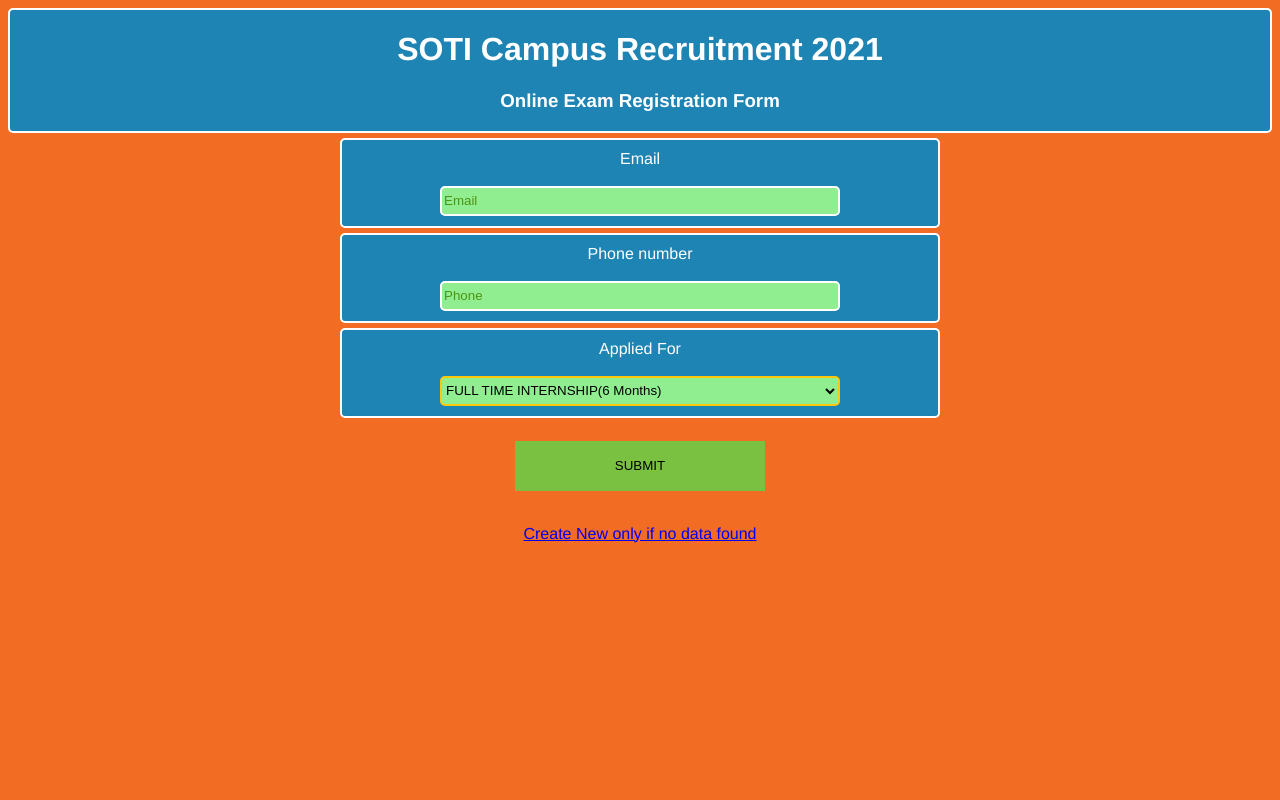
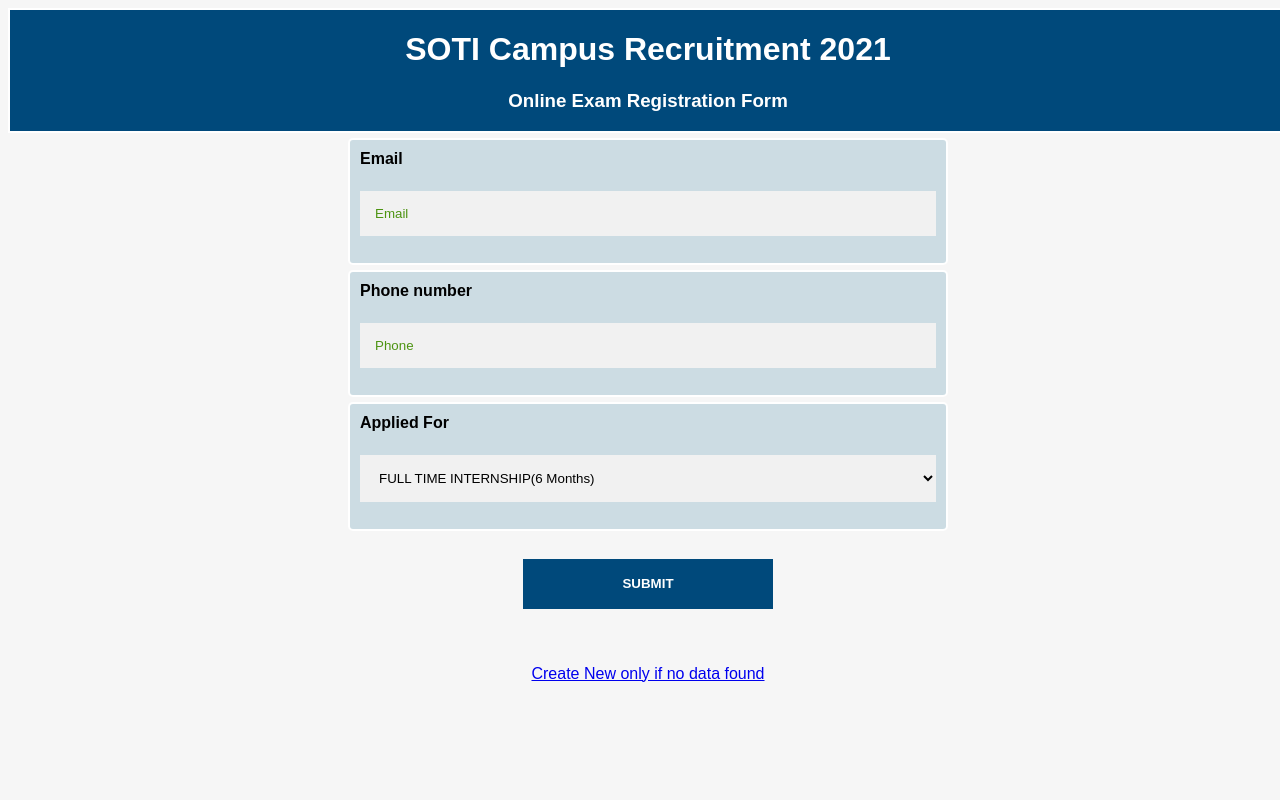
Before and after one commit to naveenmm/datacheck, a PHP site: page /validate.php in a window 1280 px wide. Run offline with PHP 8.4, Linux system fonts and the light colour scheme.

Commit message:
changed css

```diff
--- a/db.php
+++ b/db.php
@@ -1,4 +1,4 @@
 <?php $username='soti';
         $password='3jN@KG3uu@hSKXS';
-        $db='master_data';
+        $db='candidate_list';
         $conn=mysqli_connect('localhost',$username,$password,$db);
--- a/register.css
+++ b/register.css
@@ -1,51 +1,60 @@
 body{
-    background-color: #f36c23;
-    font-family: Helvetica;
+    background-color: #f6f6f6;
+    font-family: Arial, Helvetica, sans-serif;
     animation: shrink 5s infinite alternate;
+    width: 100%;
+}
+* {
+  box-sizing: border-box;
+}
+hr {
+  border: 10px solid #00497b;
+  margin-bottom: 0px;
 }
 h1,h3{
     color: white;
 }
 div,.headings{
-    background-color: #1e84b4;
+	border-radius: 0px;
+    background-color: #00497b;
     padding: 0px;
+    width: 100%;
 }
 div{
+	border-radius: 50px;
     border-color: white;
     border-style: solid;
     border-width: 2px;
     padding: 10px;
-    background-color: #1e84b4;
+    padding-bottom: 5px;
+    background-color: #ccdce3;
     border-radius: 5px;
     margin-bottom: 5px;
 }
 
 input{
-    border: 5px;
-    border-color: #ffc90a;
-    border-color: white;
-    border-style: solid;
-    border-width: 2px;
-    border-radius: 5px;
-    background-color: lightgreen;
-    height: 30px;
-    width: 400px;
+    width: 100%;
+  padding: 15px;
+  margin: 5px 0 22px 0;
+  display: inline-block;
+  border: none;
+  background: #f1f1f1;
 }
 select{
-    border: 5px;
-    border-color: #ffc90a;
-    border-style: solid;
-    border-radius: 5px;
-    border-width: 2px;
-    background-color: lightgreen;
-    width: 400px;
-    height: 30px;
+    width: 100%;
+  padding: 15px;
+  margin: 5px 0 22px 0;
+  display: inline-block;
+  border: none;
+  background: #f1f1f1;
 }
 input[type=submit]{
     border: 5px;
+    color : white;
+    font-weight: bold;
     border-style: none;
     border-radius: 0px;
-    background-color:#7ac142;
+    background-color:#00497b;
     width: 250px;
     height: 50px;
 }
@@ -53,7 +62,8 @@ form{
     width: 600px;
 }
 label{
-    color:white;
+    float: left;
+    font-weight: bold;
 }
 ::placeholder {
     color: #4d9412;
```
